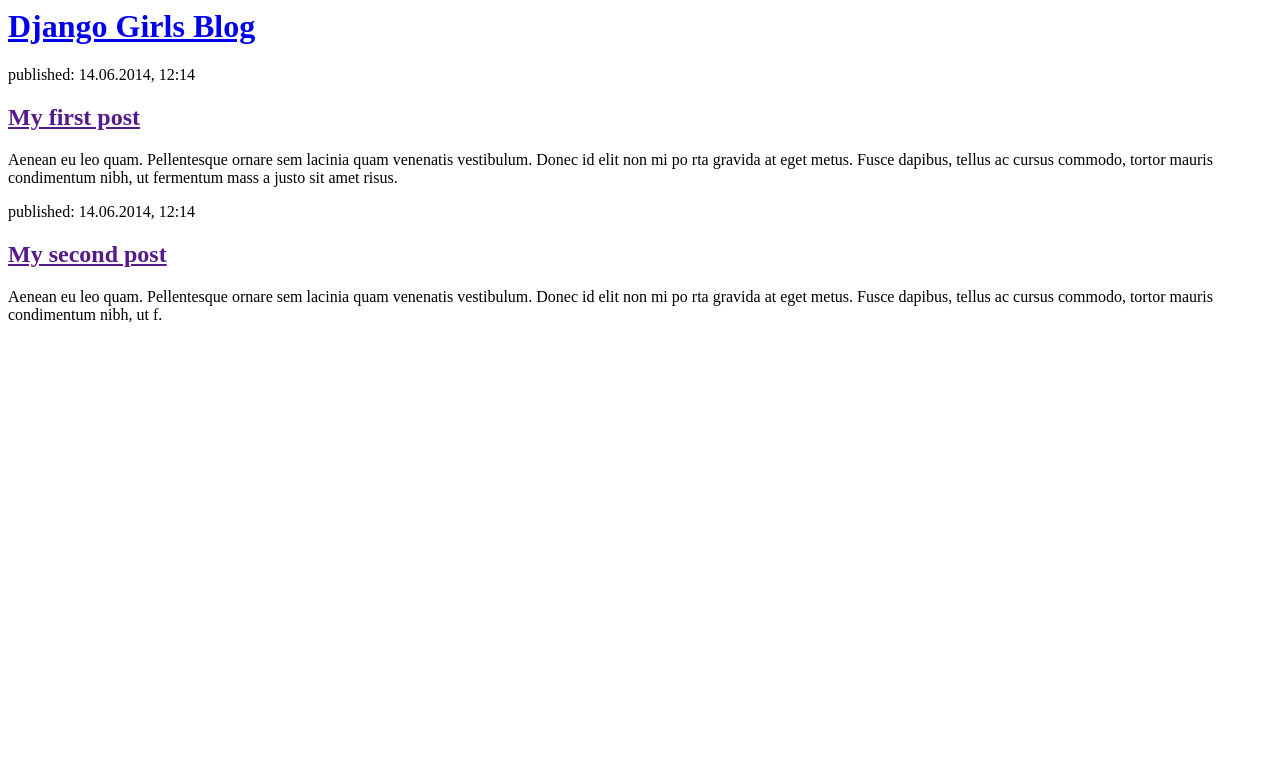
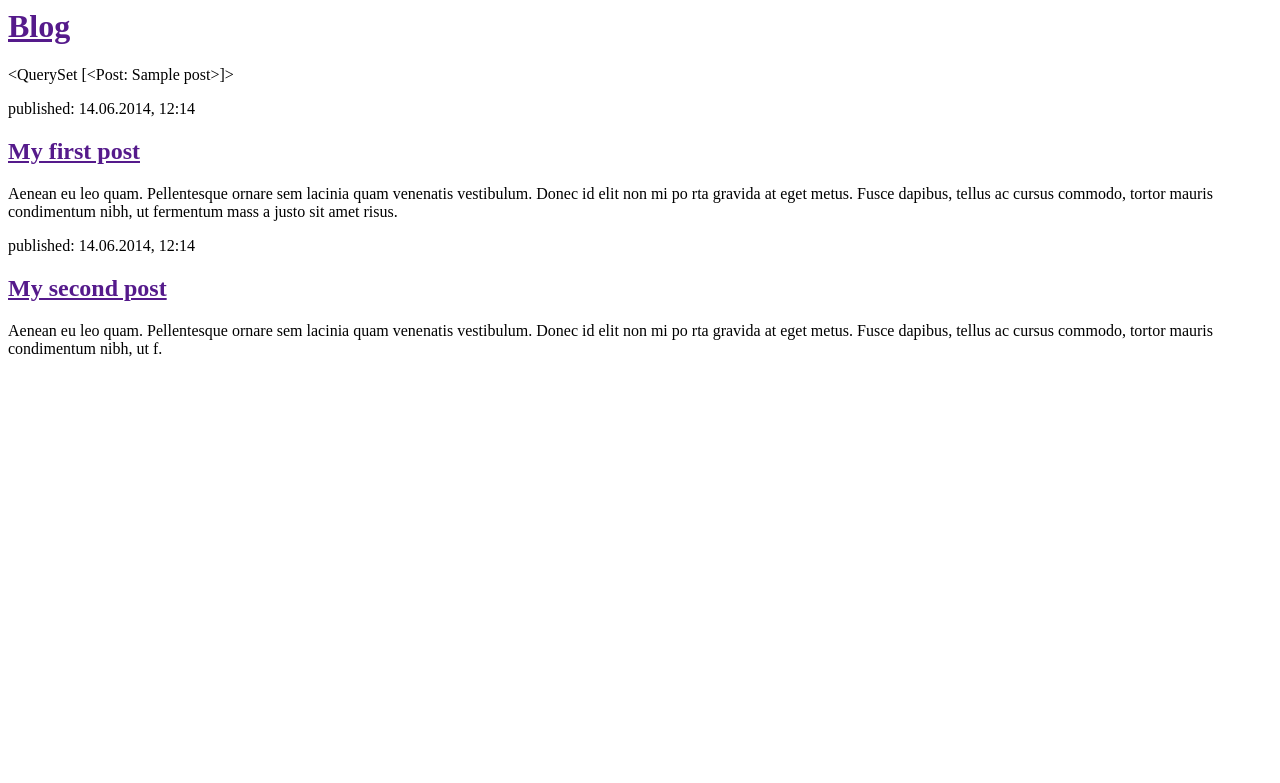
Before and after one commit to olivia-js/my-first-blog, a Django app: page / in a window 1280 px wide. Shown: the top 783 px of the page. Run offline with Django 3.2, Linux system fonts and the light colour scheme; tables that the repository leaves empty hold one stand-in row (values such as "Sample post").

Commit message:
modified templates to display posts from database

```diff
--- a/blog/templates/blog/post_list.html
+++ b/blog/templates/blog/post_list.html
@@ -3,9 +3,12 @@
     <title>Django Girls blog</title>
   </head>
   <body>
-    <div>
-      <h1><a href="/">Django Girls Blog</a></h1>
-    </div>
+  <div>
+    <p><h1><a href="">Blog</a></h1></p>
+  </div>
+  {% for post in posts %}
+    {{ posts }}
+  {% endfor %}
   <div>
     <p>published: 14.06.2014, 12:14</p>
       <h2><a href="">My first post</a></h2>
@@ -13,11 +16,13 @@
       rta gravida at eget metus. Fusce dapibus, tellus ac cursus commodo, tortor mauris condimentum nibh, ut fermentum mass
       a justo sit amet risus.</p>
   </div>
+
   <div>
     <p>published: 14.06.2014, 12:14</p>
     <h2><a href="">My second post</a></h2>
     <p>Aenean eu leo quam. Pellentesque ornare sem lacinia quam venenatis vestibulum. Donec id elit non mi po
       rta gravida at eget metus. Fusce dapibus, tellus ac cursus commodo, tortor mauris condimentum nibh, ut f.</p>
     </div>
+
   </body>
 </html>
--- a/blog/views.py
+++ b/blog/views.py
@@ -1,6 +1,8 @@
 from django.shortcuts import render
-
+from .models import Post
+from django.utils import timezone
 # Create your views here.
 
 def post_list(request):
-    return render(request, 'blog/post_list.html', {})
+    posts = Post.objects.filter(published_date__lte=timezone.now()).order_by('published_date')
+    return render(request, 'blog/post_list.html', {'posts': posts})
```
